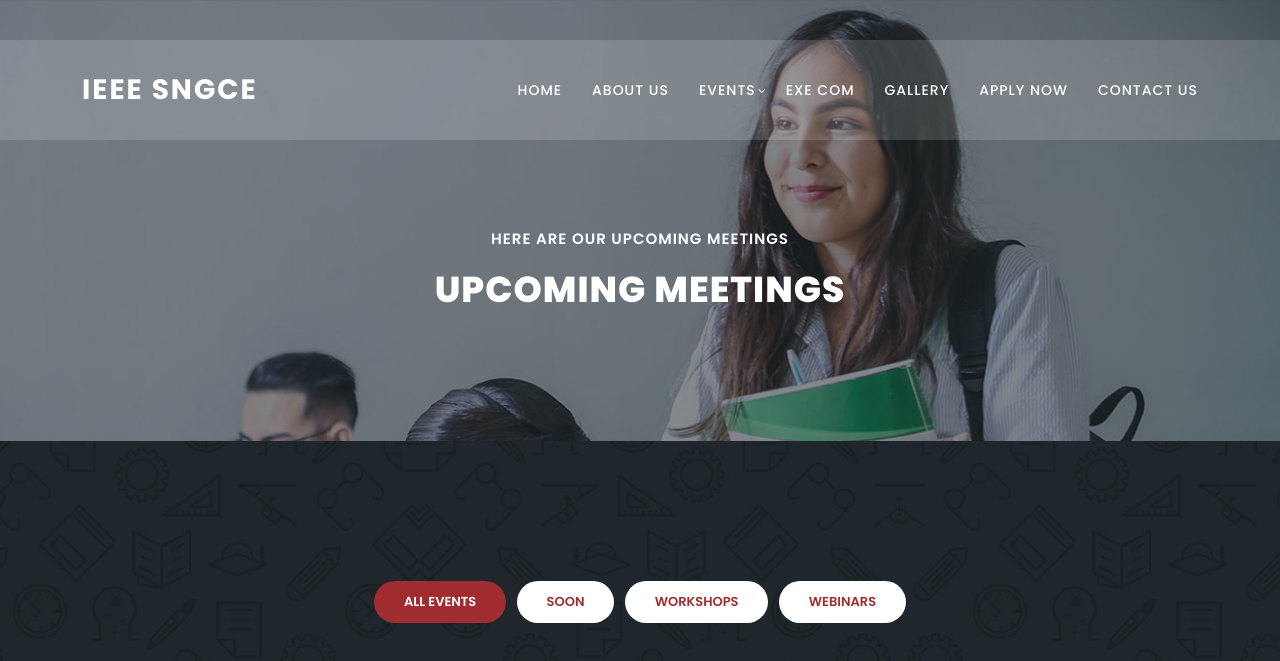
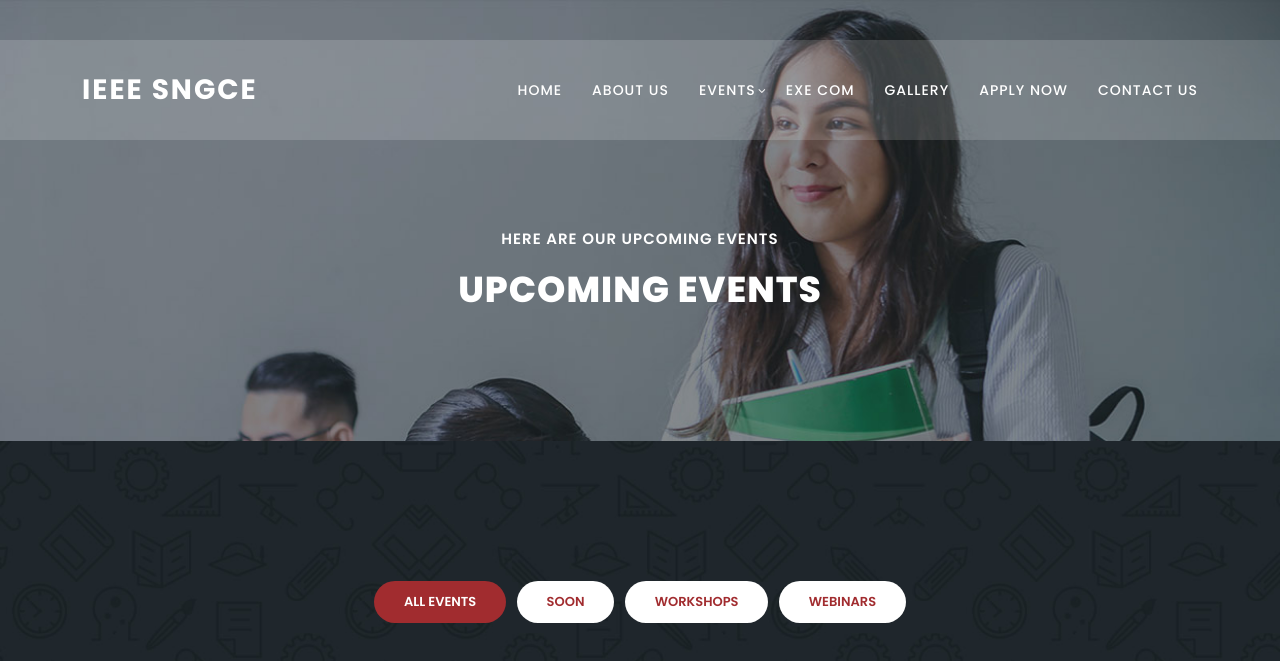
Before and after one commit to ieeesngce/website.github.io, a plain HTML site: page events.html in a window 1280 px wide. Shown: the top 661 px of the page. Drawn offline with nearby package versions, Linux system fonts and the light colour scheme.

Commit message:
Update events.html

```diff
--- a/events.html
+++ b/events.html
@@ -75,8 +75,8 @@ IEEE SNGCE
     <div class="container">
       <div class="row">
         <div class="col-lg-12">
-          <h6>Here are our upcoming meetings</h6>
-          <h2>Upcoming Meetings</h2>
+          <h6>Here are our upcoming events</h6>
+          <h2>Upcoming events</h2>
         </div>
       </div>
     </div>
```
